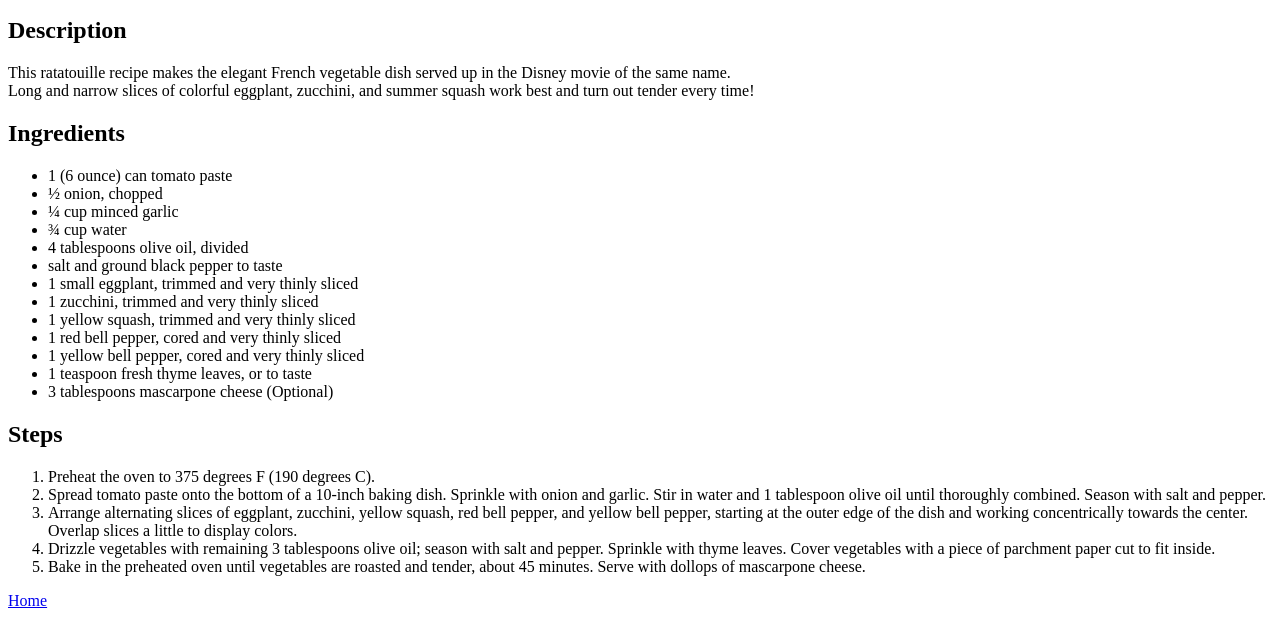
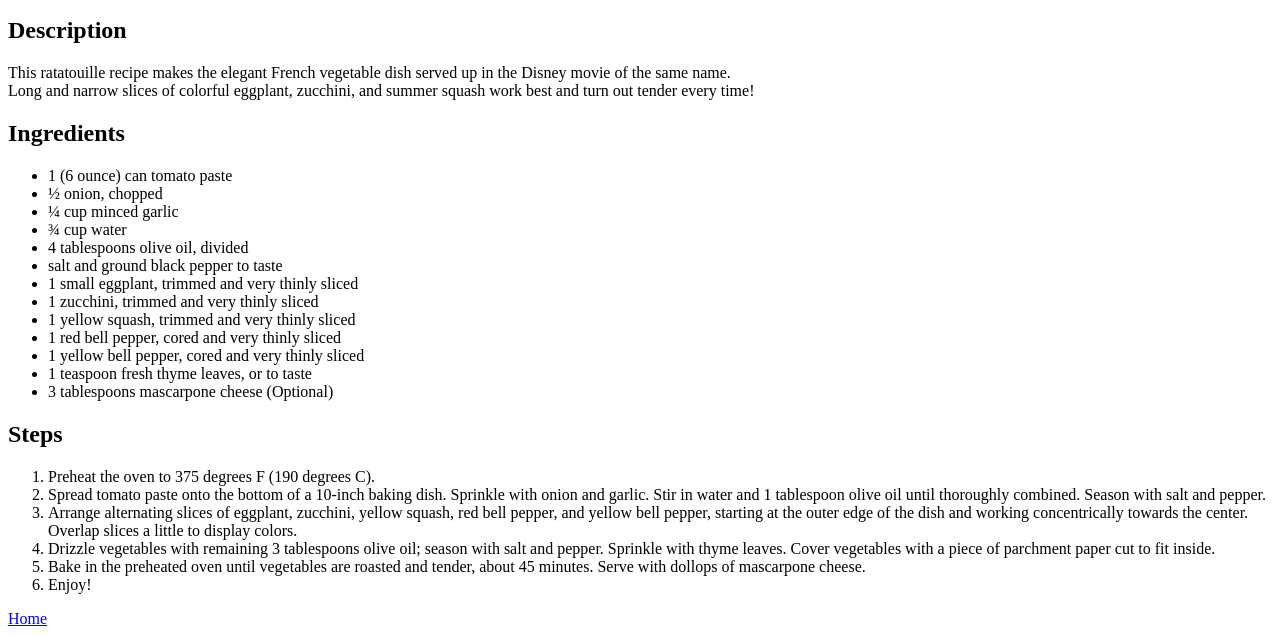
Before and after one commit to Krspycode/odin-recipes, a plain HTML site: page recipes/ratatouille.html in a window 1280 px wide. Shown: the part 402-1038 px from the top of the page. Drawn offline with Linux system fonts and the light colour scheme.

Commit message:
Add enjoy step on ratatouille

```diff
--- a/recipes/ratatouille.html
+++ b/recipes/ratatouille.html
@@ -35,6 +35,7 @@
         <li>Arrange alternating slices of eggplant, zucchini, yellow squash, red bell pepper, and yellow bell pepper, starting at the outer edge of the dish and working concentrically towards the center. Overlap slices a little to display colors.</li>
         <li>Drizzle vegetables with remaining 3 tablespoons olive oil; season with salt and pepper. Sprinkle with thyme leaves. Cover vegetables with a piece of parchment paper cut to fit inside.</li>
         <li>Bake in the preheated oven until vegetables are roasted and tender, about 45 minutes. Serve with dollops of mascarpone cheese.</li>
+        <li>Enjoy!</li>
     </ol>
 
 
```
